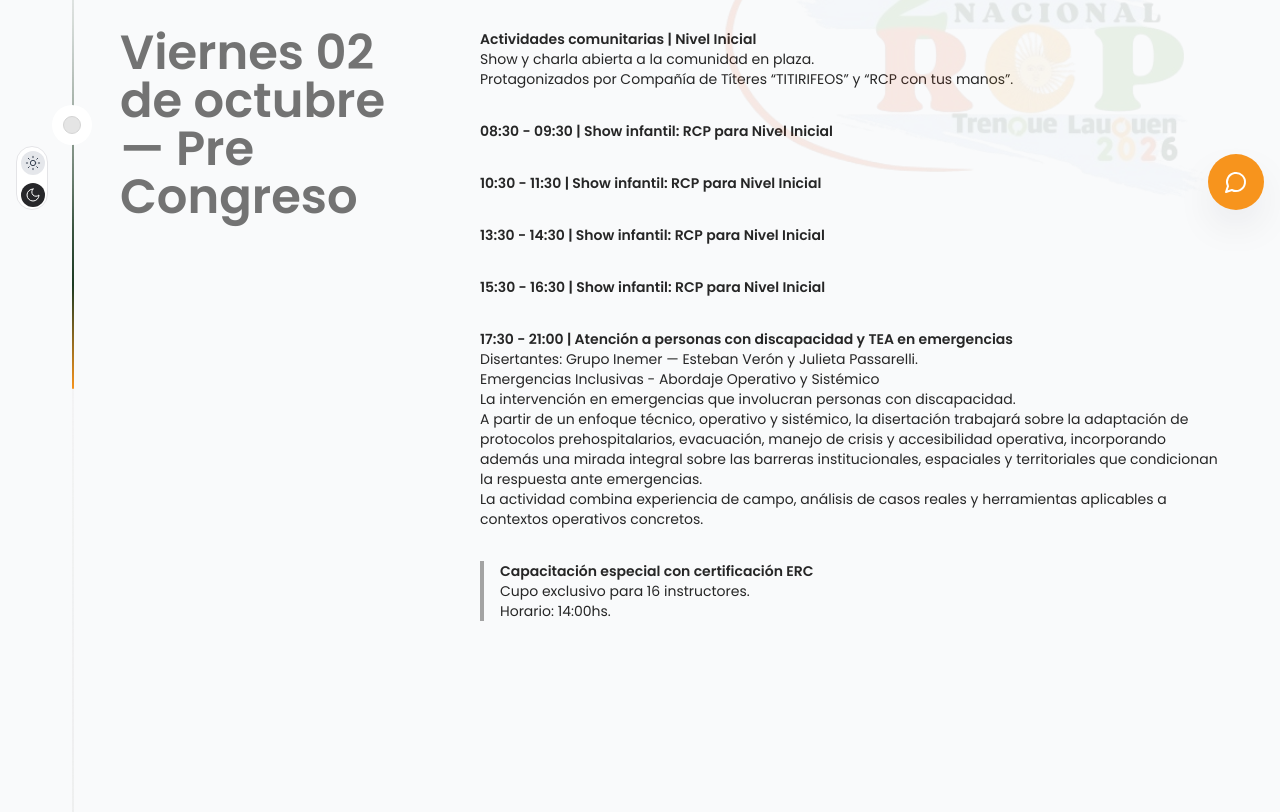
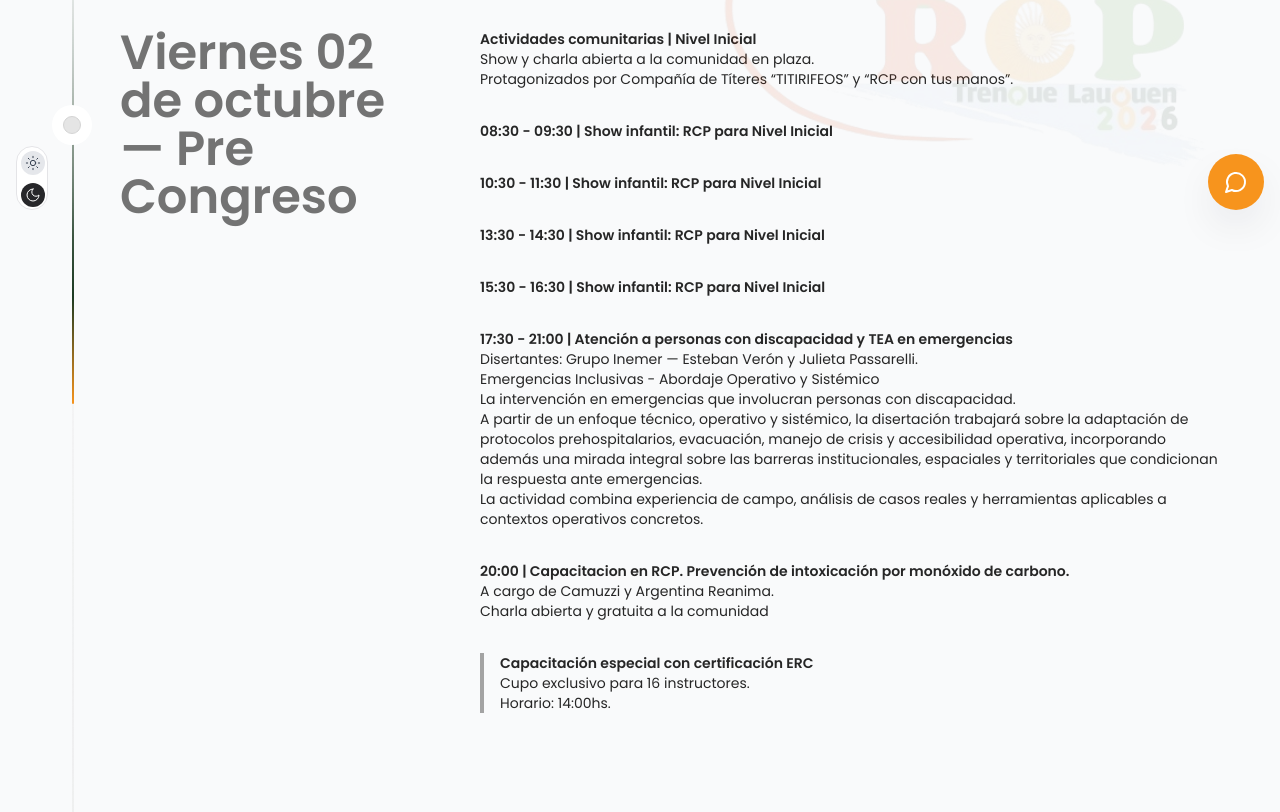
Before and after one commit to frandepe/congreso2025, a React (Vite) app: page /programa in a window 1280 px wide. Shown: the part 574-1386 px from the top of the page. Built offline with nearby package versions, Linux system fonts and the light colour scheme; no server answers.

Commit message:
horario y camuzzi charla

```diff
--- a/src/components/SpeakersTimeline/SpeakersTimeline.tsx
+++ b/src/components/SpeakersTimeline/SpeakersTimeline.tsx
@@ -63,6 +63,17 @@ export function SpeakersTimeline() {
             condicionan la respuesta ante emergencias. <br />
             La actividad combina experiencia de campo, análisis de casos reales
             y herramientas aplicables a contextos operativos concretos.
+          </p>
+
+          <p className={itemClass}>
+            <strong>
+              20:00 | Capacitacion en RCP. Prevención de intoxicación por
+              monóxido de carbono.
+            </strong>
+            <br />
+            A cargo de Camuzzi y Argentina Reanima.
+            <br />
+            Charla abierta y gratuita a la comunidad
           </p>
 
           <div className="border-l-4 border-neutral-400 pl-4 mb-8">
--- a/src/pages/CursoOficialErc.tsx
+++ b/src/pages/CursoOficialErc.tsx
@@ -92,7 +92,11 @@ const instructors = [
 ];
 
 const courseInfo = [
-  { label: "Fecha", value: "Viernes 2 de octubre", icon: CalendarDays },
+  {
+    label: "Fecha",
+    value: "Viernes 2 de octubre - 14:00hs",
+    icon: CalendarDays,
+  },
   { label: "Lugar", value: "Trenque Lauquen, Buenos Aires", icon: MapPin },
   { label: "Duración", value: "6 horas", icon: Clock },
   { label: "Modalidad", value: "100% práctica", icon: HeartPulse },
@@ -220,8 +224,8 @@ export function CursoOficialErc() {
               Por qué este curso
             </p>
             <h2 className="mt-3 text-3xl font-black text-darkGreen sm:text-5xl dark:text-white">
-              Una oportunidad poco frecuente de certificar con estándares ERC
-              en Argentina.
+              Una oportunidad poco frecuente de certificar con estándares ERC en
+              Argentina.
             </h2>
           </div>
           <div className="mt-10 grid gap-4 sm:grid-cols-2 lg:grid-cols-3">
```
